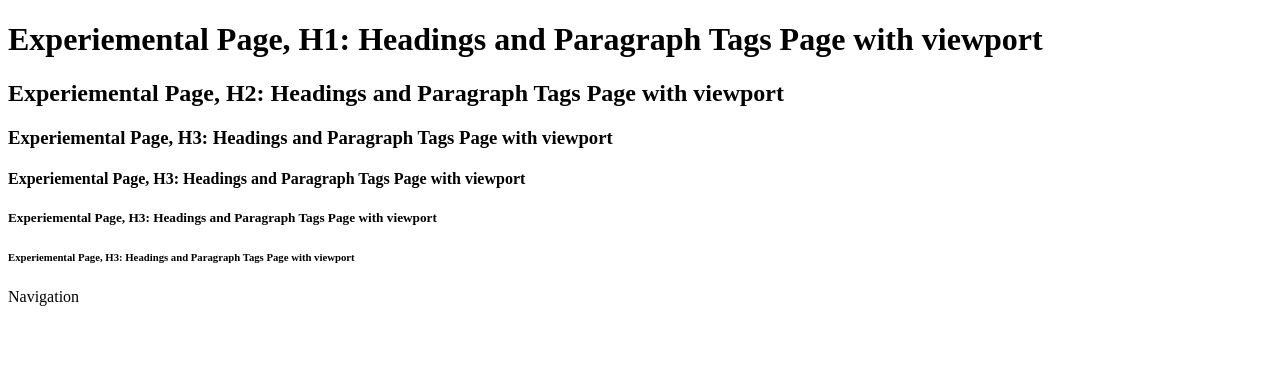
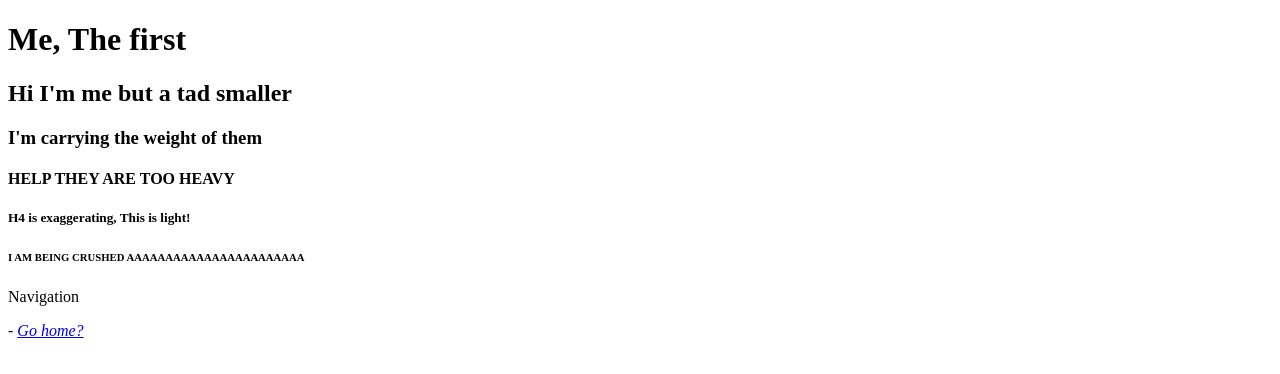
Before and after one commit to BuzzyBee64/Earning-HT.ML-Part-2-This-time-it-s-2022, a plain HTML site: page childPages/Headings and Paragraph Tags.html in a window 1280 px wide. Drawn offline with Linux system fonts and the light colour scheme.

Commit message:
Apparently, Summary.

```diff
--- a/childPages/Headings and Paragraph Tags.html
+++ b/childPages/Headings and Paragraph Tags.html
@@ -17,12 +17,19 @@
 
 <body>
     <header>
-        <h1>Experiemental Page, H1: Headings and Paragraph Tags Page with viewport</h1>
-        <h2>Experiemental Page, H2: Headings and Paragraph Tags Page with viewport</h2>
-        <h3>Experiemental Page, H3: Headings and Paragraph Tags Page with viewport</h3>
-        <h4>Experiemental Page, H3: Headings and Paragraph Tags Page with viewport</h4>
-        <h5>Experiemental Page, H3: Headings and Paragraph Tags Page with viewport</h5>
-        <h6>Experiemental Page, H3: Headings and Paragraph Tags Page with viewport</h6>
+        <h1>Me, The first</h1>
+        <h2>Hi I'm me but a tad smaller</h2>
+        <h3>I'm carrying the weight of them</h3>
+        <h4>HELP THEY ARE TOO HEAVY</h4>
+        <h5>H4 is exaggerating, This is light!</h5>
+        <h6>I AM BEING CRUSHED AAAAAAAAAAAAAAAAAAAAAAA</h6>
     </header>
     <nav>Navigation</nav>
 </body>
+<footer>
+    <p>
+    <em>- <a href="file:///C:/Users/absen/OneDrive/Documents/GitHub/Earning-HT.ML-Part-2-This-time-it-s-2022.github.io/index.html" target="_blank">
+        Go home?</a>
+    </em>
+    </p>
+</footer>
```
Also changed, not shown: index.html (+8 -0 lines).
